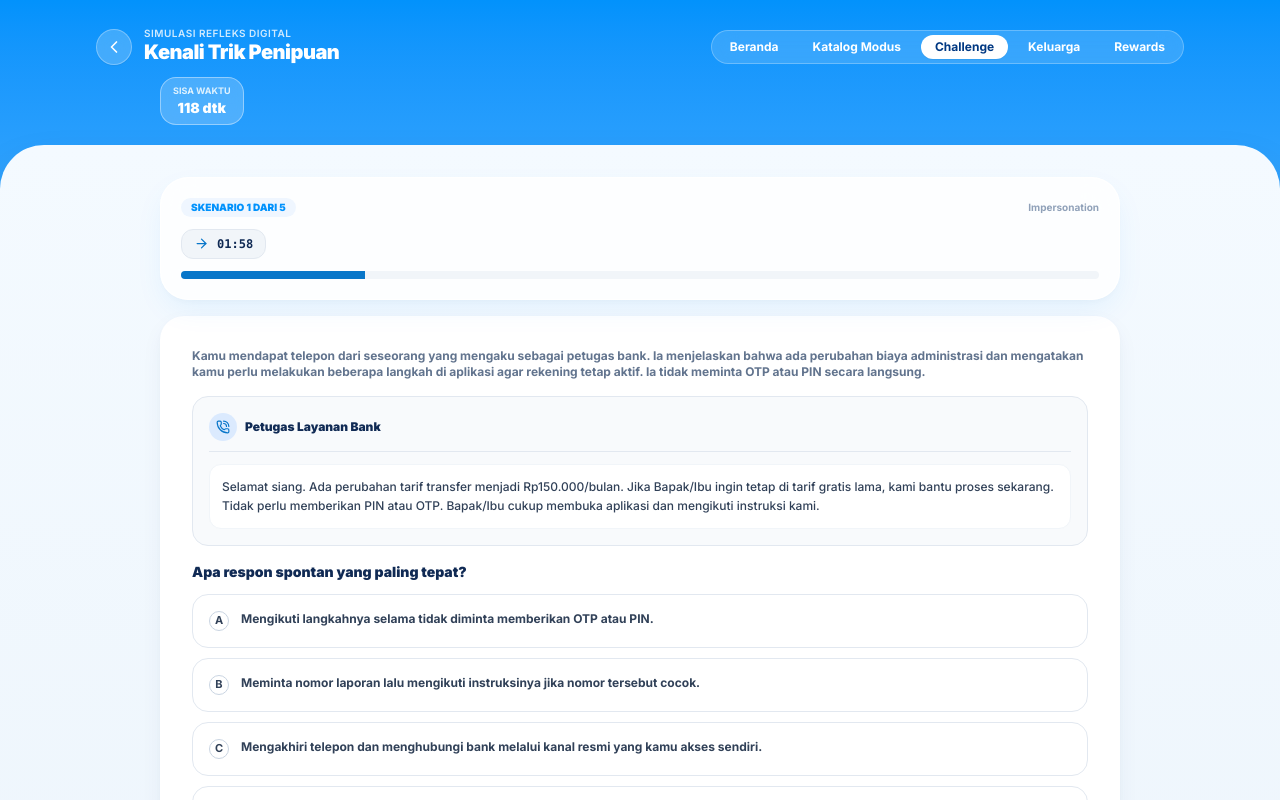
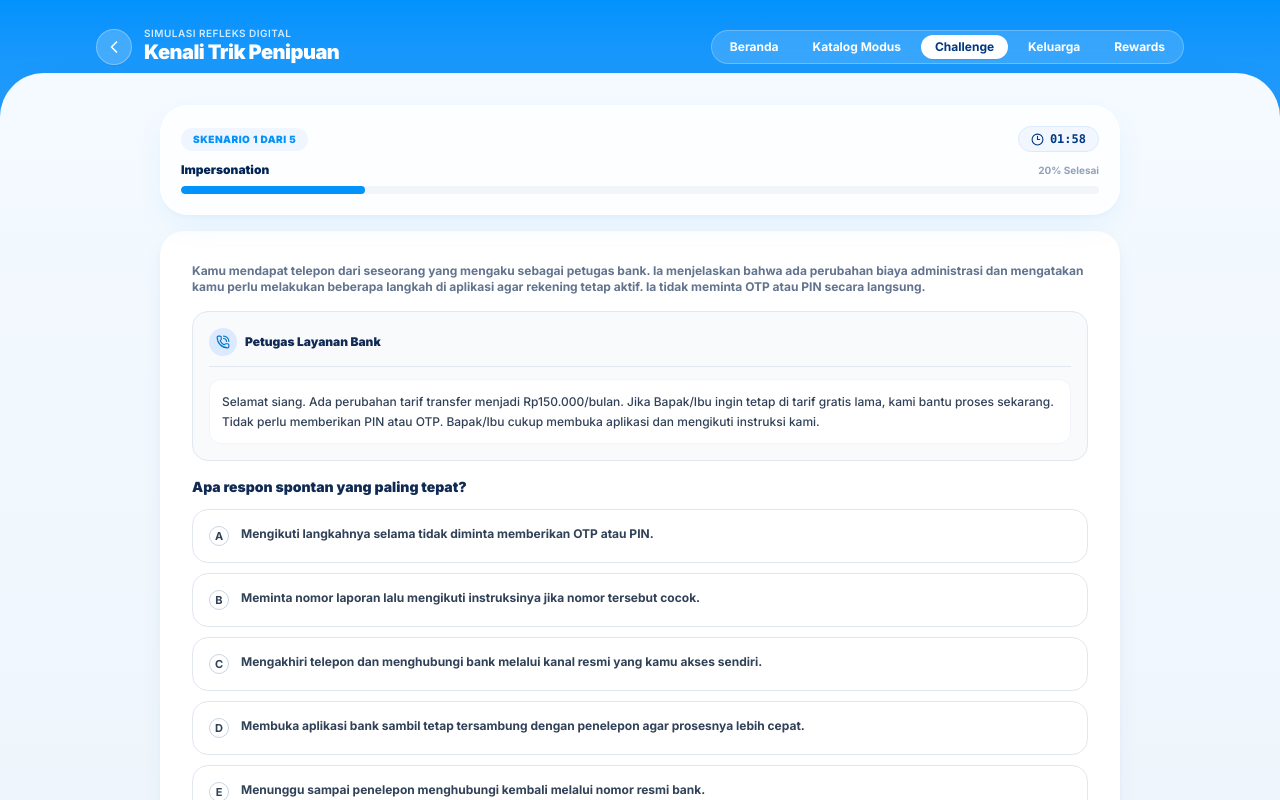
Before and after one commit to ryzmo/kenalimodus, a Next.js app: page /challenge in a window 1280 px wide. Both pictures are taken after a click on the button "Mulai Challenge Sekarang →". Shown: the top 800 px of the page. Built offline with nearby package versions, Linux system fonts and the light colour scheme.

Commit message:
style: remove duplicate top blue timer and integrate clean timer pill inside challenge card

```diff
--- a/src/pages/challenge.js
+++ b/src/pages/challenge.js
@@ -329,19 +329,6 @@ export default function ChallengePage() {
 
         <AppHeader title="Kenali Trik Penipuan" subtitle="Simulasi Refleks Digital" />
 
-        {/* Top Header Information in Sky Blue Area */}
-        <section className="w-full max-w-5xl mx-auto px-5 sm:px-8 pt-1 pb-5 text-white">
-          <div className="flex items-center justify-between">
-
-            {timerActive && (
-              <div className="rounded-2xl bg-white/20 backdrop-blur-md px-3 py-1.5 border border-white/40 text-center">
-                <div className="text-[9px] uppercase font-bold text-sky-100">Sisa Waktu</div>
-                <div className="text-sm font-black text-white">{timeLeft} dtk</div>
-              </div>
-            )}
-          </div>
-        </section>
-
         {/* BOTTOM SHEET */}
         <main className="flex-1 w-full bg-gradient-to-b from-[#f4faff] to-[#edf5fc] rounded-t-[36px] md:rounded-t-[44px] shadow-2xl pt-6 md:pt-8 pb-10"><div className="max-w-5xl mx-auto px-5 sm:px-8 space-y-5">
           {/* Stage 0: Challenge Intro */}
@@ -352,28 +339,15 @@ export default function ChallengePage() {
               </h1>
 
               <p className="mt-2 text-xs leading-relaxed text-slate-600">
-                Uji ketajaman refleks Anda menghadapi modus penipuan perbankan digital terbaru seperti CS Palsu via WhatsApp,
-                file APK berbahaya, link phishing, dan QRIS tempelan.
+                Uji refleks Anda mengenali modus penipuan digital, seperti CS palsu, APK berbahaya, phishing, dan QRIS palsu.
               </p>
 
               {/* Input Data Profil Peserta */}
               <div className="mt-4 rounded-2xl border border-blue-100 bg-blue-50/50 p-4">
                 <div className="text-xs font-black uppercase tracking-wider text-[#0292fc] mb-3">
-                  Profil Peserta Challenge
+                  Profil Peserta
                 </div>
                 <div className="grid grid-cols-1 sm:grid-cols-2 gap-3">
-                  <div>
-                    <label className="block text-[11px] font-bold text-slate-700 mb-1">
-                      Nama Peserta
-                    </label>
-                    <input
-                      type="text"
-                      value={participantName}
-                      onChange={(e) => setParticipantName(e.target.value)}
-                      placeholder="Contoh: Budi"
-                      className="w-full rounded-xl border border-slate-200 bg-white px-3 py-2 text-xs text-slate-800 font-semibold focus:border-[#0292fc] focus:outline-none"
-                    />
-                  </div>
                   <div>
                     <label className="block text-[11px] font-bold text-slate-700 mb-1">
                       Umur
@@ -424,28 +398,34 @@ export default function ChallengePage() {
             <div className="space-y-3">
               <div className="glass-card rounded-[28px] p-5 border border-white">
                 <div className="flex items-center justify-between">
-                  <span className="text-[10px] font-black uppercase text-[#0292fc] bg-blue-50 px-2.5 py-0.5 rounded-full">
+                  <span className="text-[10px] font-black uppercase tracking-wider text-[#0292fc] bg-blue-50 px-3 py-1 rounded-full">
                     Skenario {currentStep + 1} dari {PRE_TEST_SCENARIOS.length}
                   </span>
+
+                  {/* Timer Pill */}
+                  <div className={`flex items-center gap-1.5 rounded-full px-3 py-1 font-mono text-xs font-black border transition ${
+                    timeLeft < 30
+                      ? "bg-red-50 text-red-600 border-red-200 animate-pulse"
+                      : "bg-blue-50/80 text-[#003882] border-blue-100"
+                  }`}>
+                    <Icon name="Clock3" size={13} />
+                    <span>{formatTimer(timeLeft)}</span>
+                  </div>
+                </div>
+
+                <div className="mt-2.5 flex items-center justify-between">
+                  <span className="text-xs font-black text-[#002554]">
+                    {activePreScenario.category}
+                  </span>
                   <span className="text-[10px] font-bold text-slate-400">
-                    {activePreScenario.category}
+                    {Math.round(((currentStep + 1) / PRE_TEST_SCENARIOS.length) * 100)}% Selesai
                   </span>
                 </div>
 
-                {/* 1.5-Minute Timer Display */}
-                <div className="mt-3 flex items-center justify-between">
-                  <div className="flex items-center gap-2 rounded-xl bg-slate-100 border border-slate-200 px-3 py-1.5 font-mono text-xs font-black text-[#102a54]">
-                    <Icon name="Clock" size={15} className={timeLeft < 30 ? "text-red-500 animate-pulse" : "text-[#0876c9]"} />
-                    <span className={timeLeft < 30 ? "text-red-600" : "text-[#102a54]"}>
-                      {formatTimer(timeLeft)}
-                    </span>
-                  </div>
-                </div>
-
                 {/* Progress Bar */}
-                <div className="mt-3 h-2 w-full overflow-hidden rounded-full bg-slate-100">
+                <div className="mt-2 h-2 w-full overflow-hidden rounded-full bg-slate-100">
                   <div
-                    className="h-full bg-[#0876c9] transition-all duration-300"
+                    className="h-full bg-[#0292fc] transition-all duration-300 rounded-full"
                     style={{ width: `${((currentStep + 1) / PRE_TEST_SCENARIOS.length) * 100}%` }}
                   />
                 </div>
@@ -589,31 +569,37 @@ export default function ChallengePage() {
 
           {/* Stage 3: Post-Test */}
           {stage === "post_test" && activePostScenario && (
-            <div className="mt-6">
-              <div className="rounded-2xl bg-white p-4 shadow-sm border border-slate-100">
+            <div className="space-y-3">
+              <div className="glass-card rounded-[28px] p-5 border border-white">
                 <div className="flex items-center justify-between">
-                  <div>
-                    <span className="text-[10px] font-black uppercase tracking-wider text-emerald-700 bg-emerald-50 px-2.5 py-1 rounded-full">
-                      Tantangan Bagian 2
-                    </span>
-                    <h2 className="mt-1 text-base font-black text-[#102a54]">
-                      Skenario {currentStep + 1} dari {POST_TEST_SCENARIOS.length}: {activePostScenario.category}
-                    </h2>
-                  </div>
+                  <span className="text-[10px] font-black uppercase tracking-wider text-emerald-700 bg-emerald-50 px-3 py-1 rounded-full">
+                    Skenario {currentStep + 1} dari {POST_TEST_SCENARIOS.length}
+                  </span>
 
-                  {/* 1.5-Minute Timer Display */}
-                  <div className="flex items-center gap-2 rounded-xl bg-emerald-50 border border-emerald-200 px-3 py-1.5 font-mono text-xs font-black text-emerald-800">
-                    <Icon name="Clock" size={15} className={timeLeft < 30 ? "text-red-500 animate-pulse" : "text-emerald-600"} />
-                    <span className={timeLeft < 30 ? "text-red-600" : "text-emerald-800"}>
-                      {formatTimer(timeLeft)}
-                    </span>
+                  {/* Timer Pill */}
+                  <div className={`flex items-center gap-1.5 rounded-full px-3 py-1 font-mono text-xs font-black border transition ${
+                    timeLeft < 30
+                      ? "bg-red-50 text-red-600 border-red-200 animate-pulse"
+                      : "bg-emerald-50 text-emerald-800 border-emerald-200"
+                  }`}>
+                    <Icon name="Clock3" size={13} />
+                    <span>{formatTimer(timeLeft)}</span>
                   </div>
                 </div>
 
+                <div className="mt-2.5 flex items-center justify-between">
+                  <span className="text-xs font-black text-[#002554]">
+                    {activePostScenario.category}
+                  </span>
+                  <span className="text-[10px] font-bold text-slate-400">
+                    {Math.round(((currentStep + (showFeedback ? 1 : 0)) / POST_TEST_SCENARIOS.length) * 100)}% Selesai
+                  </span>
+                </div>
+
                 {/* Progress Bar */}
-                <div className="mt-3 h-2 w-full overflow-hidden rounded-full bg-slate-100">
+                <div className="mt-2 h-2 w-full overflow-hidden rounded-full bg-slate-100">
                   <div
-                    className="h-full bg-emerald-500 transition-all duration-300"
+                    className="h-full bg-emerald-500 transition-all duration-300 rounded-full"
                     style={{ width: `${((currentStep + (showFeedback ? 1 : 0)) / POST_TEST_SCENARIOS.length) * 100}%` }}
                   />
                 </div>
@@ -791,7 +777,7 @@ export default function ChallengePage() {
             </div>
           )}
           <BottomSpace />
-          </div>
+        </div>
         </main>
 
         <div className="md:hidden"><BottomNav /></div>
```
